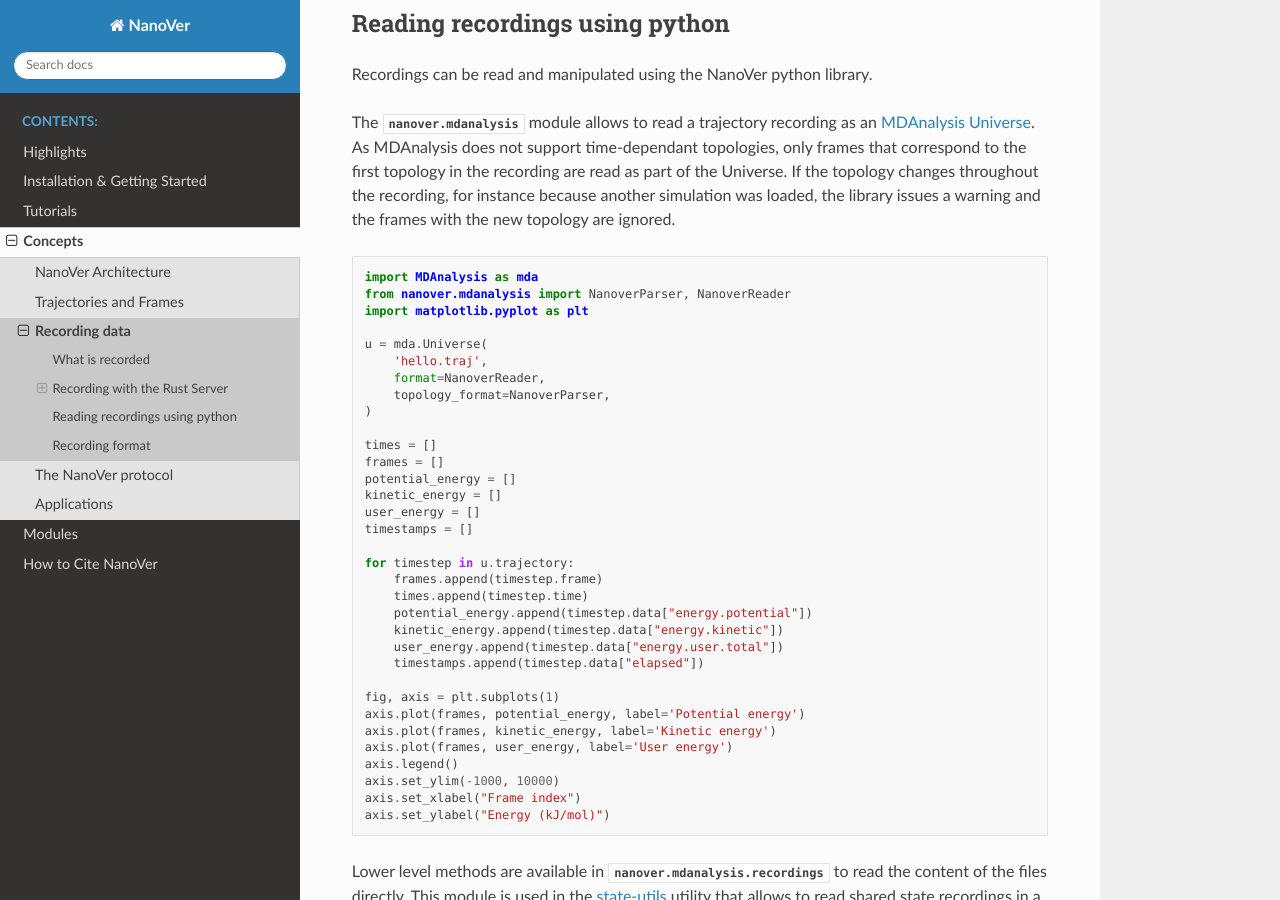
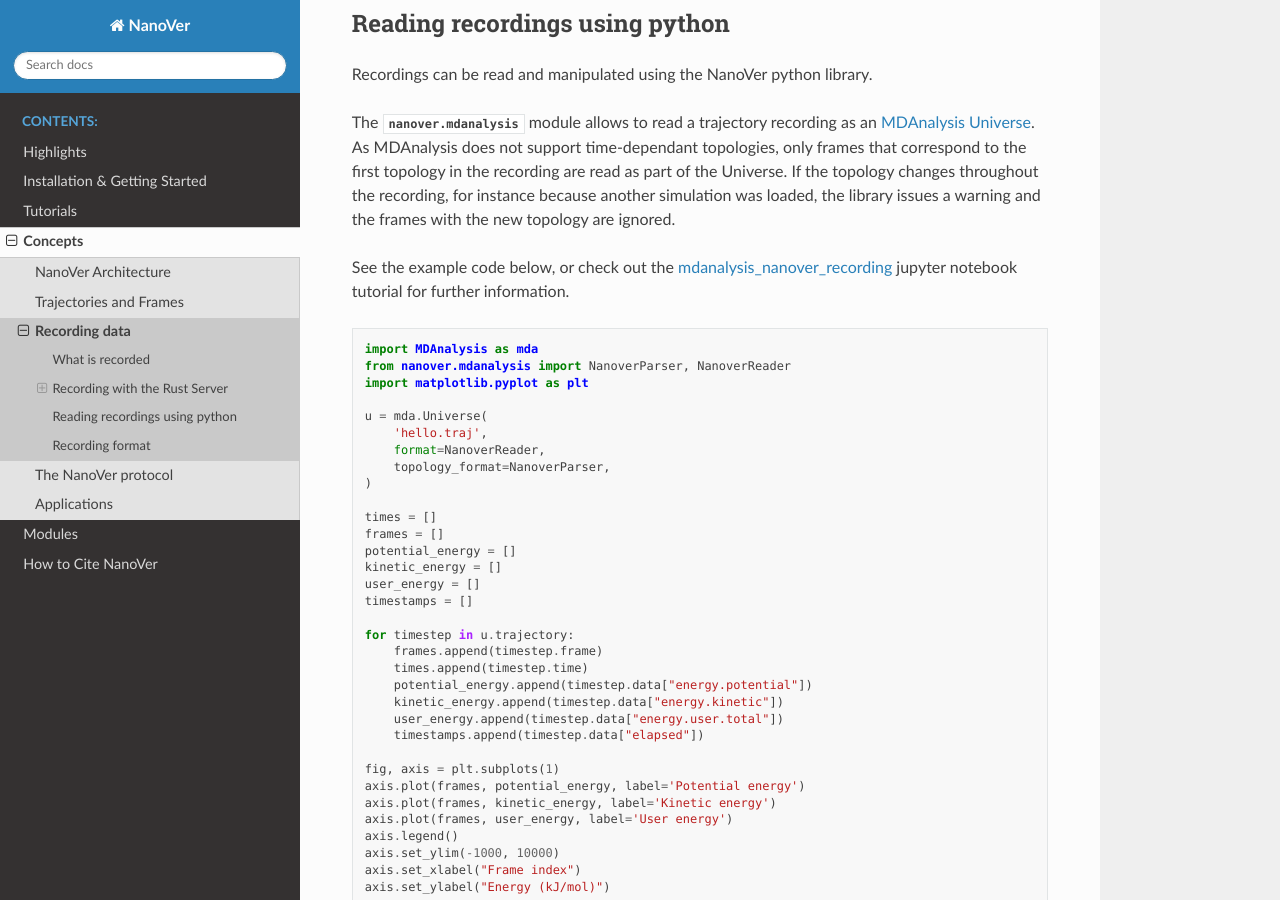
Before and after one commit to IRL2/nanover-docs, a Sphinx documentation site: the page built from source/concepts/recording.rst, in a window 1280 px wide and 900 px high, scrolled down 1608 px. Built offline with Sphinx 7.4.7 and the Read the Docs theme 2.0.0, drawn with Linux system fonts in a browser that asks for light colours; pages that are not in the unit, such as notebooks, are missing from menus; the version number could not be read and is left out.

Commit message:
Add link to mda recording analysis tutorial

```diff
--- a/source/concepts/recording.rst
+++ b/source/concepts/recording.rst
@@ -82,6 +82,10 @@ recording are read as part of the Universe.
 If the topology changes throughout the recording, for instance because another simulation was loaded,
 the library issues a warning and the frames with the new topology are ignored.
 
+See the example code below, or check out the
+`mdanalysis_nanover_recording <https://github.com/IRL2/nanover-protocol/blob/main/examples/mdanalysis/mdanalysis_nanover_recording.ipynb>`_
+jupyter notebook tutorial for further information.
+
 .. code:: python
 
     import MDAnalysis as mda
```
